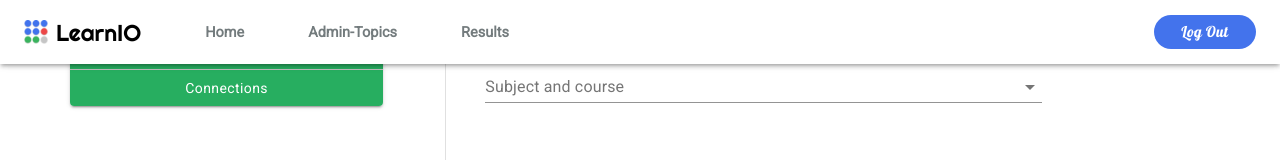
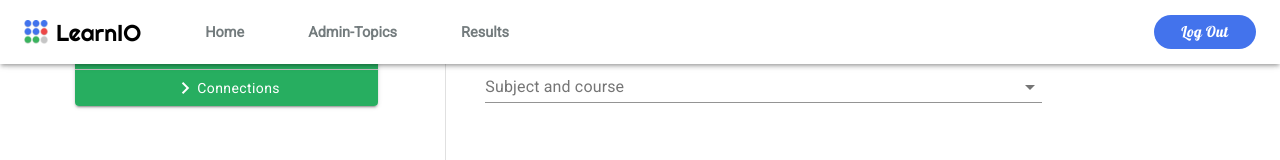
Before and after one commit to IvanLuksic/LearnIO, a React (Create React App) app in the folder learnio/: page /addtopic in a window 1280 px wide. Both pictures are taken after a click on the button "Connections". Shown: the top 160 px of the page. Built offline with nearby package versions, Linux system fonts and the light colour scheme.

Commit message:
Add topic fixed completely

```diff
--- a/learnio/src/components/admin/AddTopicPU.jsx
+++ b/learnio/src/components/admin/AddTopicPU.jsx
@@ -122,10 +122,22 @@ const useStyles = makeStyles((theme)=>({
 }));
 
 const associatedTopics = [
-    'tag item 1',
-    'tag item 2',
-    'tag item 3',
-
+  {
+    name:"Topic 1",
+    id:123
+  },
+  {
+    name:"Topic 2",
+    id:1242
+  },
+  {
+    name:"Topic 3",
+    id:9320
+  },
+  {
+    name:"Topic 4",
+    id:891
+  }
   ];
 const ITEM_HEIGHT = 48;
 const ITEM_PADDING_TOP = 8;
@@ -179,9 +191,11 @@ function AddTopicPU(props){
 
 
     const handleChangeTag = (event) => {
+      console.log(event.target.value);
         setAssociatedTopic(event.target.value);
     };
     const handleChangePair = (event) => {
+      console.log(event.target.value)
       setSubjectAndCourse(event.target.value);
   };
     const handleChangeDesc=(event) => {
@@ -233,8 +247,8 @@ function AddTopicPU(props){
             <Grid container item className={classes.popupMenu} direction="column" justify="space-between" alignItems="center"  xs={12} md={4} >
               <Grid item className={classes.grupaBotuna}>
               <ButtonGroup orientation="vertical" variant="contained">
-                  <Button variant="contained" onClick={() => [setShow1(true),setShow2(false)]} className={classes.buttonsInGroup}>Topic information</Button>
-                  <Button variant="contained" onClick={() => [setShow1(false),setShow2(true)]} className={classes.buttonsInGroup}>Connections</Button>
+                  <Button variant="contained" onClick={() => [setShow1(true),setShow2(false)]} className={classes.buttonsInGroup}>{show1&&<Icon>keyboard_arrow_right</Icon>}  Topic      </Button>
+                  <Button variant="contained" onClick={() => [setShow1(false),setShow2(true)]} className={classes.buttonsInGroup}>{show2&&<Icon>keyboard_arrow_right</Icon>}  Connections</Button>
                 </ButtonGroup>
               </Grid>
               <Grid item>
@@ -279,10 +293,10 @@ function AddTopicPU(props){
                                 <Grid item xs={12} style={{width:"100%"}}>
                                 <FormControl className={classes.formControl}>
                                     <InputLabel >Subject and course</InputLabel>
-                                    <Select  value={subjectAndCourse} onChange={handleChangePair} input={<Input />}  renderValue={(selected) => `${selected.course_id}-${selected.course_name}: ${selected.subject_name}`} MenuProps={MenuProps}>
+                                    <Select  value={subjectAndCourse} onChange={handleChangePair}  renderValue={(selected) => `${selected.course_id} - ${selected.course_name}: ${selected.subject_name}`} MenuProps={MenuProps}>
                                       {subjectCoursePairs.map((pair) => (
                                         <MenuItem key={pair.course_id, pair.subject_id} value={pair}>
-                                          <ListItemText primary={`${pair.course_id}-${pair.course_name}: ${pair.subject_name}`} />
+                                          <ListItemText primary={`${pair.course_id} - ${pair.course_name}: ${pair.subject_name}`} />
                                         </MenuItem>
                                       ))}
                                     </Select>
@@ -291,11 +305,11 @@ function AddTopicPU(props){
                                 <Grid item xs={12} style={{width:"100%"}}>
                                 <FormControl className={classes.formControl}>
                                     <InputLabel >Associated topics</InputLabel>
-                                    <Select  multiple value={associatedTopic} onChange={handleChangeTag} input={<Input />} renderValue={(selected) => selected.join(', ')} MenuProps={MenuProps}>
-                                      {associatedTopics.map((name) => (
-                                        <MenuItem key={name} value={name}>
-                                          <Checkbox checked={associatedTopic.indexOf(name) > -1} />
-                                          <ListItemText primary={name} />
+                                    <Select  multiple value={associatedTopic} onChange={handleChangeTag} input={<Input />} renderValue={(selected) =>{let array= selected.map((top_selected)=>{return top_selected.name}); return array.join(', ')}} MenuProps={MenuProps}>
+                                      {associatedTopics.map((topic) => (
+                                        <MenuItem key={topic.id} value={topic}>
+                                          <Checkbox checked={associatedTopic.indexOf(topic) > -1} />
+                                          <ListItemText primary={`${topic.id} - ${topic.name}`} />
                                         </MenuItem>
                                       ))}
                                     </Select>
--- a/learnio/src/components/admin/EditQuestionPU.jsx
+++ b/learnio/src/components/admin/EditQuestionPU.jsx
@@ -248,8 +248,8 @@ function EditQuestionPU(props) {
             <Grid container item className={classes.popupMenu} direction="column" justify="space-between" alignItems="center"  xs={12} md={4} >
               <Grid item className={classes.grupaBotuna}>
               <ButtonGroup orientation="vertical" variant="contained">
-                  <Button variant="contained" onClick={() => [setShow1(true),setShow2(false)]} className={classes.buttonsInGroup}>Question</Button>
-                  <Button variant="contained" onClick={() => [setShow1(false),setShow2(true)]} className={classes.buttonsInGroup}>Answers</Button>
+                  <Button variant="contained" onClick={() => [setShow1(true),setShow2(false)]} className={classes.buttonsInGroup}>{show1&&<Icon>keyboard_arrow_right</Icon>}Question</Button>
+                  <Button variant="contained" onClick={() => [setShow1(false),setShow2(true)]} className={classes.buttonsInGroup}>{show2&&<Icon>keyboard_arrow_right</Icon>}Answers</Button>
                 </ButtonGroup>
               </Grid>
               <Grid item>
```
